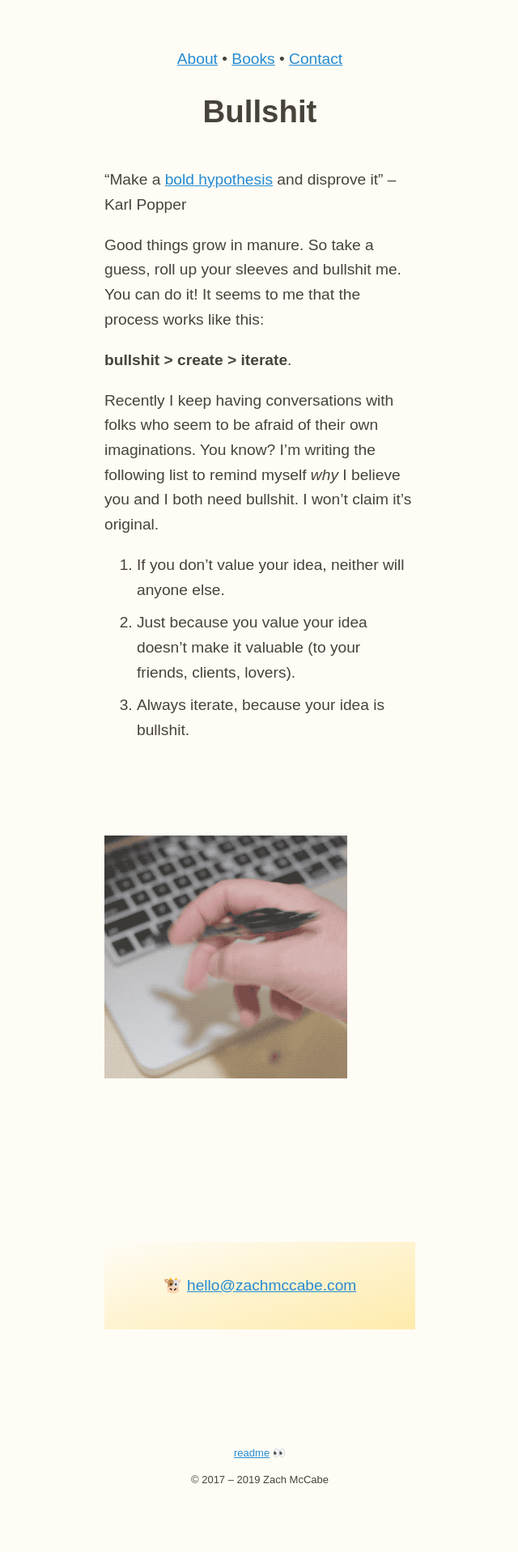
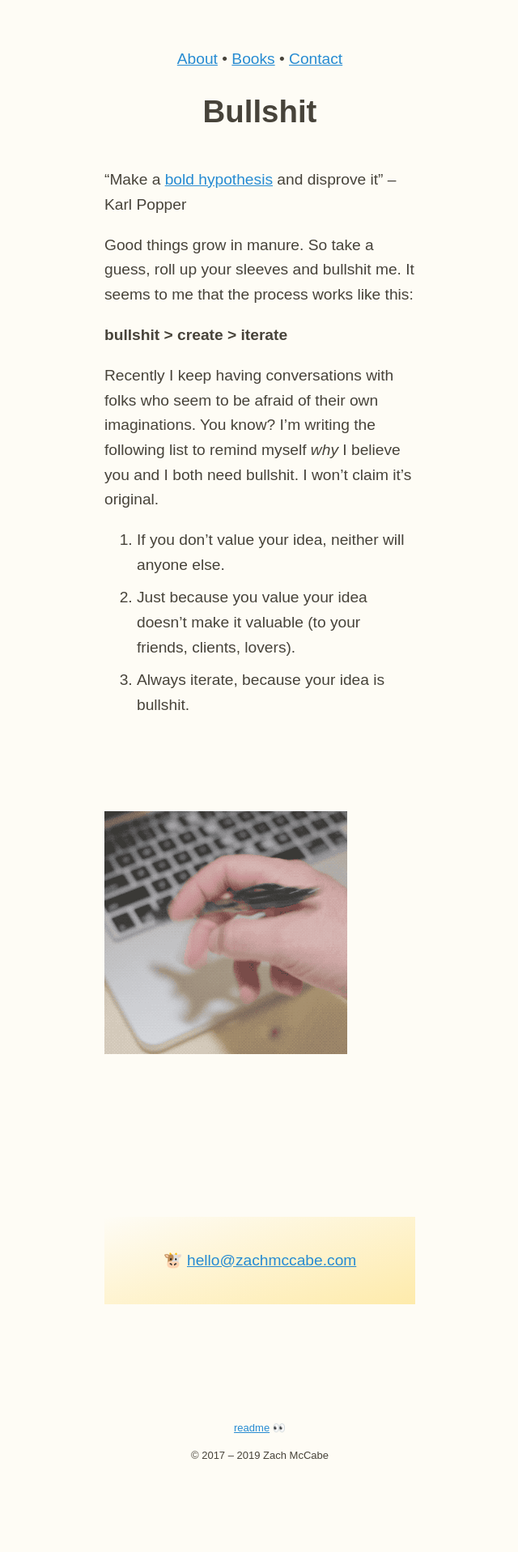
Before and after one commit to zachmccabe/zachmccabe.github.io, a Jekyll site: the page built from bullshit.md, in a window 1280 px wide. Shown: the whole page at 81% size, without its empty margins (319-959 px from the left). Built offline with Jekyll 4.4.1, drawn with Linux system fonts in a browser that asks for light colours; after the commit the page ends 1887 px from its top, so only the background shows below that.

Commit message:
Update bullshit.md

```diff
--- a/bullshit.md
+++ b/bullshit.md
@@ -10,9 +10,9 @@ cta: 🐮 <a href="mailto:hello@zachmccabe.com">hello@zachmccabe.com</a>
 
 "Make a [bold hypothesis](https://en.wikipedia.org/wiki/Bold_hypothesis) and disprove it" – Karl Popper
 
-Good things grow in manure. So take a guess, roll up your sleeves and bullshit me. You can do it! It seems to me that the process works like this:
+Good things grow in manure. So take a guess, roll up your sleeves and bullshit me. It seems to me that the process works like this:
 
-**bullshit > create > iterate**.
+**bullshit > create > iterate**
 
 Recently I keep having conversations with folks who seem to be afraid of their own imaginations. You know? I'm writing the following list to remind myself *why* I believe you and I both need bullshit. I won't claim it’s original.
 
```
